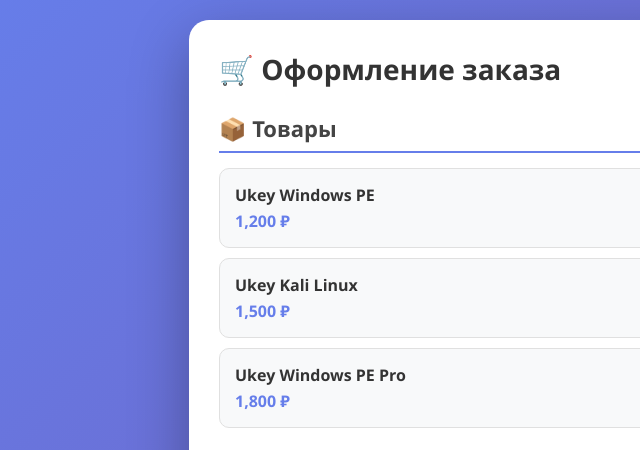
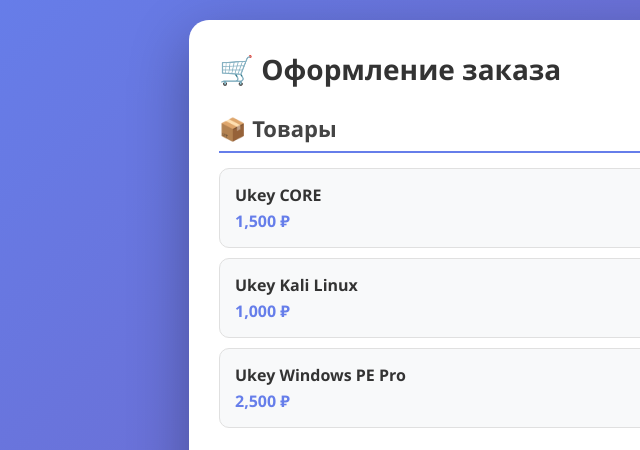
Before and after one commit to ukeyflash-commits/Ukeys, a website: page public/order.html in a window 1280 px wide. Shown: the top 450 px of the page, 51-691 px from the left. Drawn offline with Linux system fonts and the light colour scheme; no server answers.

Commit message:
би сми Лляхи рахмани рахим -- цены исправил дату в футере

```diff
--- a/public/order.html
+++ b/public/order.html
@@ -572,9 +572,9 @@
             .catch(() => {
                 // Fallback: тестовые товары, если бэкенд не отвечает
                 products = [
-                    { name: "Ukey Windows PE", price: 1200 },
-                    { name: "Ukey Kali Linux", price: 1500 },
-                    { name: "Ukey Windows PE Pro", price: 1800 }
+                    { name: "Ukey CORE", price: 1500 },
+                    { name: "Ukey Kali Linux", price: 1000 },
+                    { name: "Ukey Windows PE Pro", price: 2500 }
                 ];
                 renderProducts();
                 showNotification('⚠️ Используются тестовые данные', 'error');
```
Also changed, not shown: admin/admin.html (+3 -0 lines), public/index.html (+7 -3 lines), server.js (+5 -3 lines).
